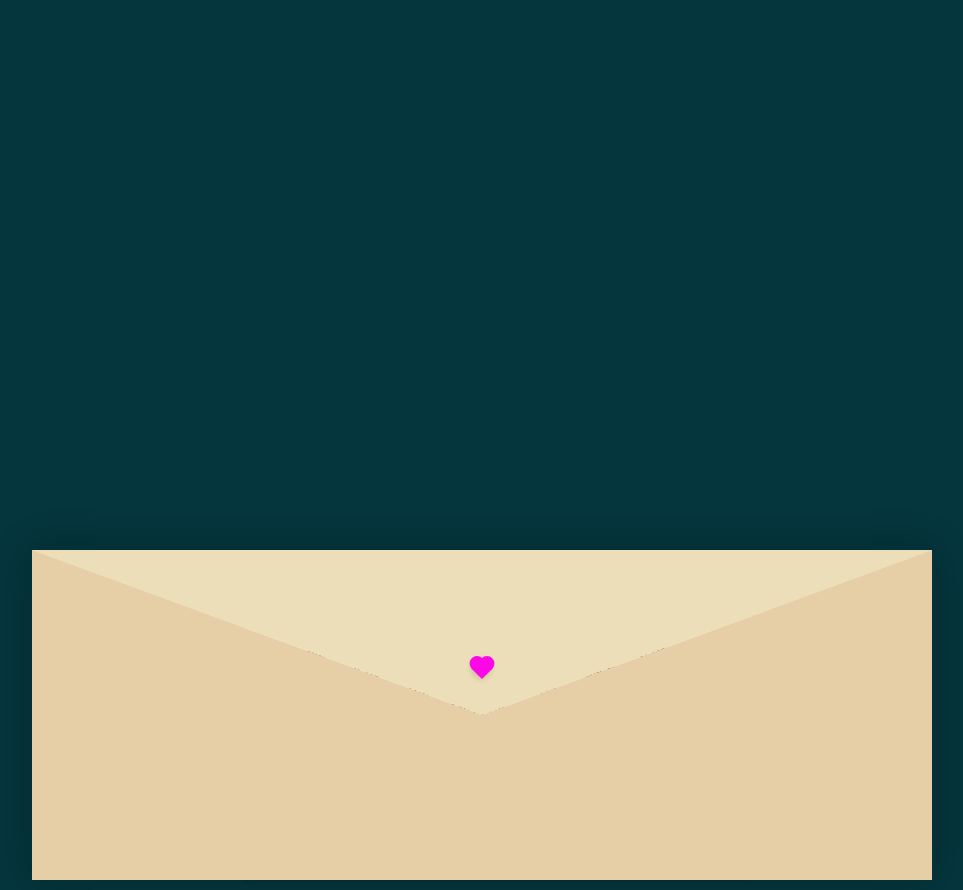
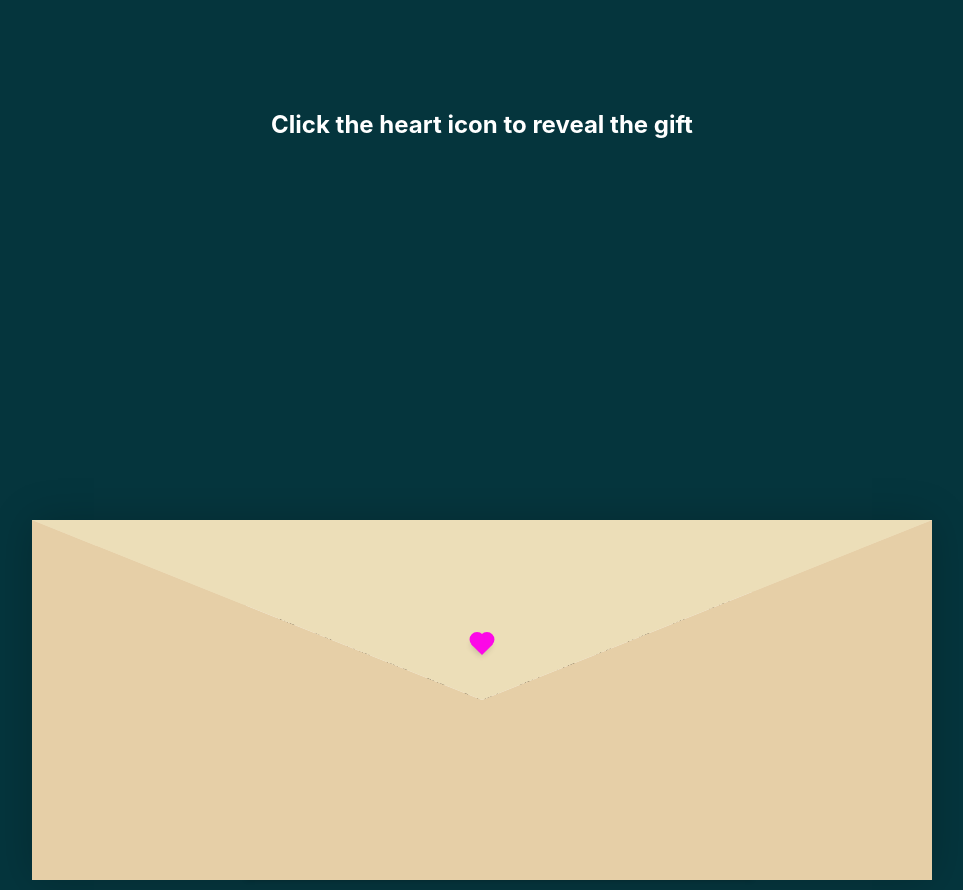
Before and after one commit to Hydro012001/crush, a React (Create React App) app: page /letter in a window 1280 px wide. Shown: the whole page, without its empty margins (158-1121 px from the left). Built offline with nearby package versions, Linux system fonts and the light colour scheme.

Commit message:
updated with new message

```diff
--- a/src/App.css
+++ b/src/App.css
@@ -229,3 +229,11 @@
   color: red;
   font-weight: bold;
 }
+.form-control {
+  outline: none;
+  border: none;
+  padding: 1rem;
+  border-radius: 10px;
+  font-family: Arial, Helvetica, sans-serif;
+  resize: none;
+}
--- a/src/Components/Envelope.css
+++ b/src/Components/Envelope.css
@@ -16,6 +16,7 @@
   display: flex;
   align-items: center;
   justify-content: center;
+  flex-direction: column;
 }
 .container {
   margin-top: 10vh;
@@ -32,14 +33,14 @@
 .envelope-wrapper > .envelope {
   position: relative;
   width: 900px;
-  height: 330px;
+  height: 360px;
 }
 .envelope-wrapper > .envelope::before {
   content: "";
   position: absolute;
   top: 0;
   z-index: 2;
-  border-top: 165px solid var(--envelope-tab);
+  border-top: 180px solid var(--envelope-tab);
   border-right: 450px solid transparent;
   border-left: 450px solid transparent;
   transform-origin: top;
@@ -51,20 +52,21 @@
   z-index: 2;
   width: 0px;
   height: 0px;
-  border-top: 165px solid transparent;
+  border-top: 180px solid transparent;
   border-right: 450px solid var(--envelope-cover);
-  border-bottom: 165px solid var(--envelope-cover);
+  border-bottom: 180px solid var(--envelope-cover);
   border-left: 450px solid var(--envelope-cover);
 }
 p {
-  font-size: 15px;
+  font-size: 12px;
+  text-align: center;
 }
 .envelope > .letter {
   position: absolute;
   right: 20%;
   bottom: 0;
   width: 54%;
-  height: 80%;
+  height: 85%;
   background: var(--primary);
   text-align: center;
   transition: all 1s ease-in-out;
@@ -73,7 +75,7 @@ p {
 }
 .heart {
   position: absolute;
-  top: 83%;
+  top: 80%;
   left: 50%;
   width: 15px;
   height: 15px;
@@ -154,3 +156,15 @@ p {
   gap: 2rem;
   margin-top: 22px;
 }
+.instruction {
+  width: 100%;
+  height: 3rem;
+  display: flex;
+  align-items: center;
+  justify-content: center;
+  position: absolute;
+  top: 100px;
+}
+.instruction h2 {
+  color: white;
+}
--- a/src/Components/EnvelopeMsg.js
+++ b/src/Components/EnvelopeMsg.js
@@ -6,7 +6,9 @@ function EnvelopeMsg() {
   const [isFlapOpen, setFlapOpen] = useState(false);
   const [agree, setAgree] = useState("");
   const [showResponse, setShowResponse] = useState(false);
+  const [showNote, setShowNote] = useState(true);
   const toggleFlap = () => {
+    setShowNote(!showNote);
     setFlapOpen(!isFlapOpen);
   };
   const handleShowResponse = (agree) => {
@@ -24,6 +26,13 @@ function EnvelopeMsg() {
         ""
       )}
       <div className="body-envelope">
+        {showNote ? (
+          <div className="instruction">
+            <h2>Click the heart icon to reveal the gift</h2>
+          </div>
+        ) : (
+          ""
+        )}
         <div className={`container `}>
           <div className={`envelope-wrapper ${isFlapOpen ? "flap" : ""}`}>
             <div className={`envelope`}>
@@ -35,12 +44,17 @@ function EnvelopeMsg() {
                   </div>
                   <>
                     <p>
-                      Happy New Year, I pray that this year will be your years
-                      of fulfilment. I hope you will achieve you dreams in life.
-                      I hope that dili ka mangita ug lain, but naa man gani
-                      sultie lang ko daan haha. Pili lang sa ubos if you choose
-                      other or not. And I hope that one day u be comfortable to
-                      share your problems with anyone or to me lang.
+                      <strong> Happy New Year</strong>, I pray that this year
+                      will be your years of fulfilment. I hope you will achieve
+                      you dreams in life. And I hope that one day u be
+                      comfortable to share your problems with anyone or to me
+                      lang. I hope this year and coming years I would be glad
+                      nga mahi-apil ko. I want you to know that seryoso ko nimo
+                      and unta dili ka mapul-an kay usahay ky boring kay ko
+                      katabi. I hope one day we can be official. But before na
+                      mahitabo dapat graduate nata. I hope that dili ka mangita
+                      ug lain, but naa man gani sultie lang ko daan haha. Pili
+                      lang sa ubos if you choose other or not.
                     </p>
                     <div className="btn-containers">
                       <button
--- a/src/Components/MyResponse.js
+++ b/src/Components/MyResponse.js
@@ -42,7 +42,7 @@ function MyResponse({ agree, handleClose }) {
         <div class="form-floating ">
           <textarea
             class="form-control"
-            placeholder="Leave a comment here"
+            placeholder="Leave a response here"
             id="floatingTextarea2"
             style={{ height: "100px", width: "30rem" }}
             onChange={(e) => setResponse(e.target.value)}
```
